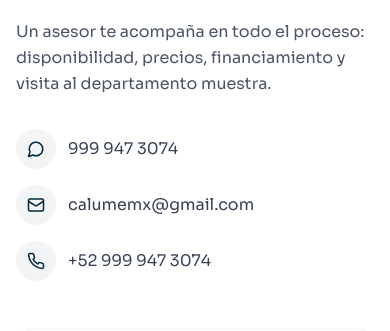
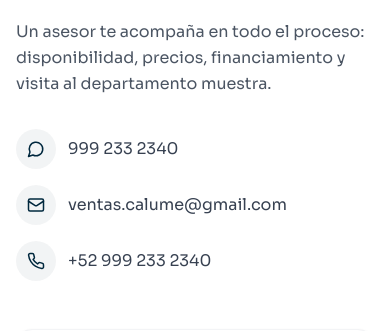
Before and after one commit to juancarloscapetillo/muretto, a Next.js app: page / in a window 390 px wide. Shown: the part 8160-8491 px from the top of the page. Built offline with nearby package versions, Linux system fonts and the light colour scheme.

Commit message:
Update contact info to sales email/phone
Co-Authored-By: Claude Sonnet 5 <noreply@anthropic.com>
Claude-Session: https://claude.ai/code/session_01FQparVGXeUaAwNwzF6KQCY

```diff
--- a/src/app/page.tsx
+++ b/src/app/page.tsx
@@ -363,7 +363,7 @@ export default function MurettoPage() {
             </p>
             <div className="space-y-4">
               <a
-                href="https://wa.me/529999473074"
+                href="https://wa.me/529992332340"
                 target="_blank"
                 rel="noopener noreferrer"
                 className="flex items-center gap-3 text-gray-700 hover:text-muretto-navy transition-colors"
@@ -371,25 +371,25 @@ export default function MurettoPage() {
                 <span className="flex items-center justify-center h-10 w-10 rounded-full bg-muretto-navy/5 text-muretto-navy">
                   <MessageCircle size={18} />
                 </span>
-                999 947 3074
+                999 233 2340
               </a>
               <a
-                href="mailto:calumemx@gmail.com"
+                href="mailto:ventas.calume@gmail.com"
                 className="flex items-center gap-3 text-gray-700 hover:text-muretto-navy transition-colors"
               >
                 <span className="flex items-center justify-center h-10 w-10 rounded-full bg-muretto-navy/5 text-muretto-navy">
                   <Mail size={18} />
                 </span>
-                calumemx@gmail.com
+                ventas.calume@gmail.com
               </a>
               <a
-                href="tel:+529999473074"
+                href="tel:+529992332340"
                 className="flex items-center gap-3 text-gray-700 hover:text-muretto-navy transition-colors"
               >
                 <span className="flex items-center justify-center h-10 w-10 rounded-full bg-muretto-navy/5 text-muretto-navy">
                   <Phone size={18} />
                 </span>
-                +52 999 947 3074
+                +52 999 233 2340
               </a>
             </div>
           </div>
--- a/src/components/ContactForm.tsx
+++ b/src/components/ContactForm.tsx
@@ -3,7 +3,7 @@
 import { useState } from "react";
 import { MessageCircle } from "lucide-react";
 
-const WHATSAPP_NUMBER = "529999473074";
+const WHATSAPP_NUMBER = "529992332340";
 
 export default function ContactForm() {
   const [nombre, setNombre] = useState("");
```
